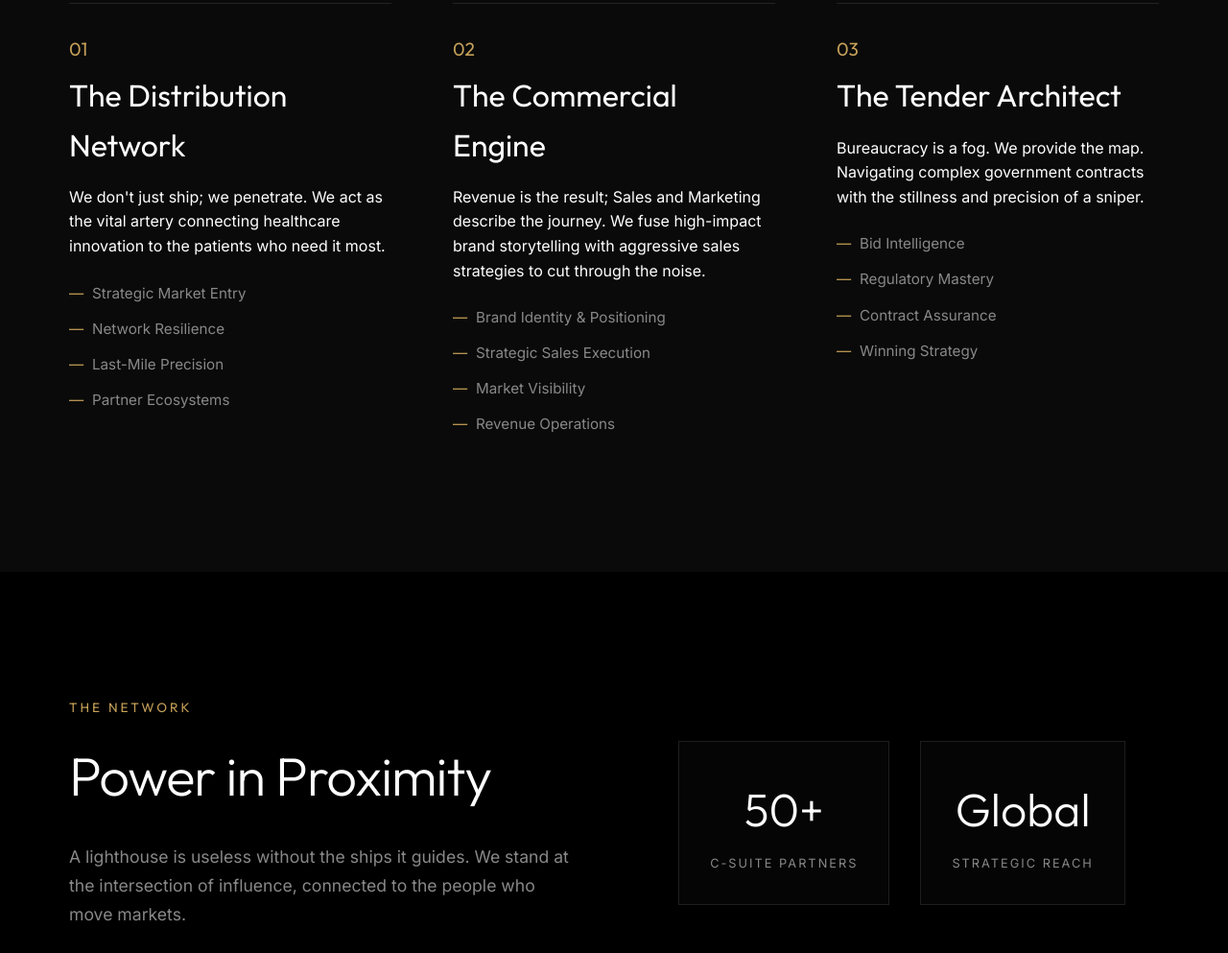
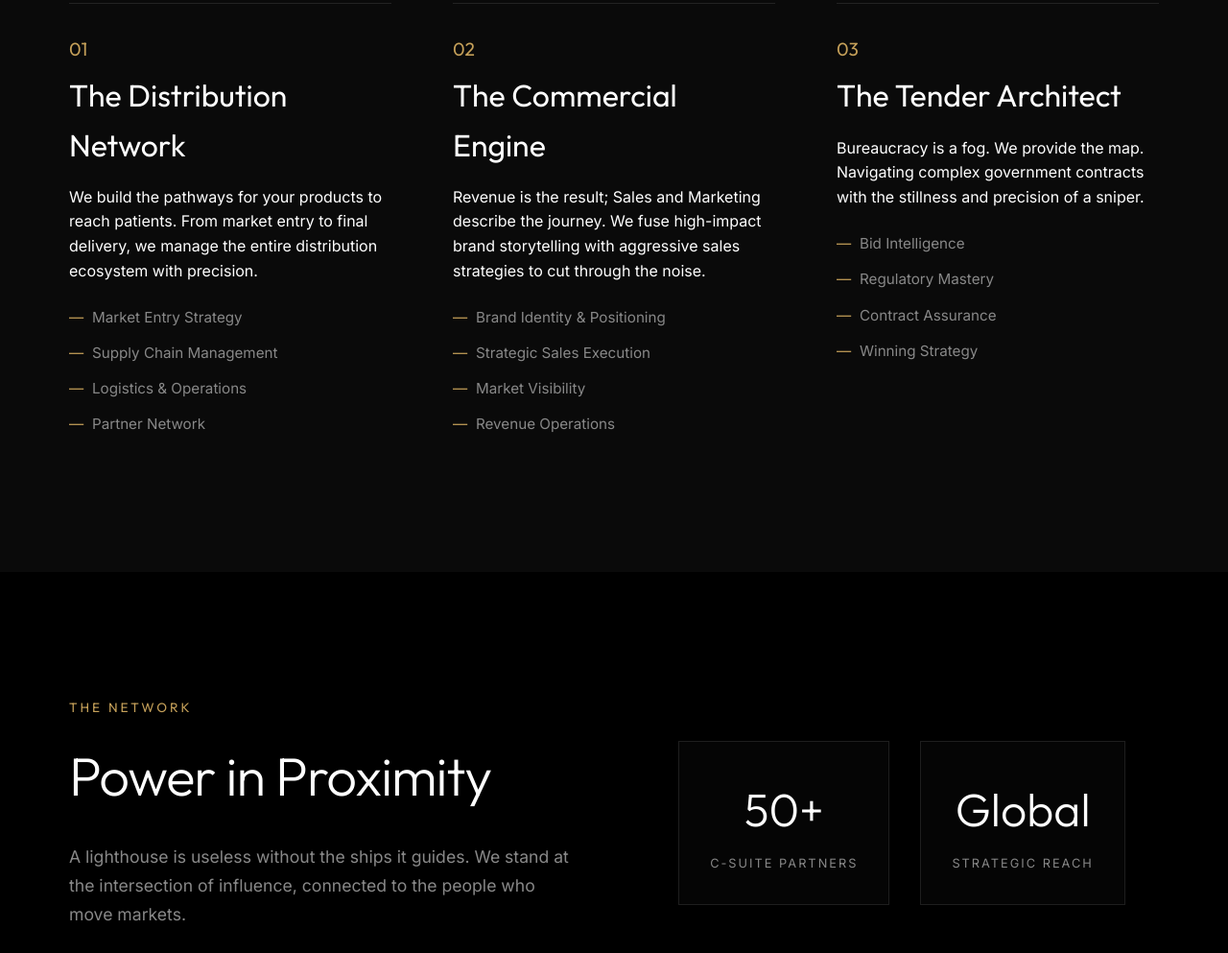
Before and after one commit to vmk2405/beacon-alpha, a website built with Vite: page beacon-alpha/index.html in a window 1280 px wide. Shown: the part 1586-2579 px from the top of the page at 96% size. Built offline with nearby package versions, Linux system fonts and the light colour scheme.

Commit message:
Simplify Distribution Network copy

```diff
--- a/beacon-alpha/index.html
+++ b/beacon-alpha/index.html
@@ -58,13 +58,13 @@
           <div class="scope-card">
             <span class="scope-number">01</span>
             <h3>The Distribution Network</h3>
-            <p class="scope-lead">We don't just ship; we penetrate. We act as the vital artery connecting healthcare
-              innovation to the patients who need it most.</p>
+            <p class="scope-lead">We build the pathways for your products to reach patients. From market entry to final
+              delivery, we manage the entire distribution ecosystem with precision.</p>
             <ul class="scope-list">
-              <li>Strategic Market Entry</li>
-              <li>Network Resilience</li>
-              <li>Last-Mile Precision</li>
-              <li>Partner Ecosystems</li>
+              <li>Market Entry Strategy</li>
+              <li>Supply Chain Management</li>
+              <li>Logistics & Operations</li>
+              <li>Partner Network</li>
             </ul>
           </div>
 
```
